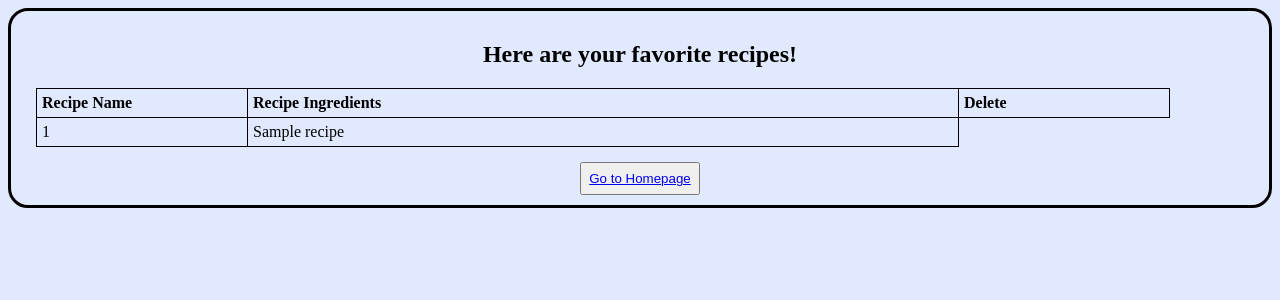
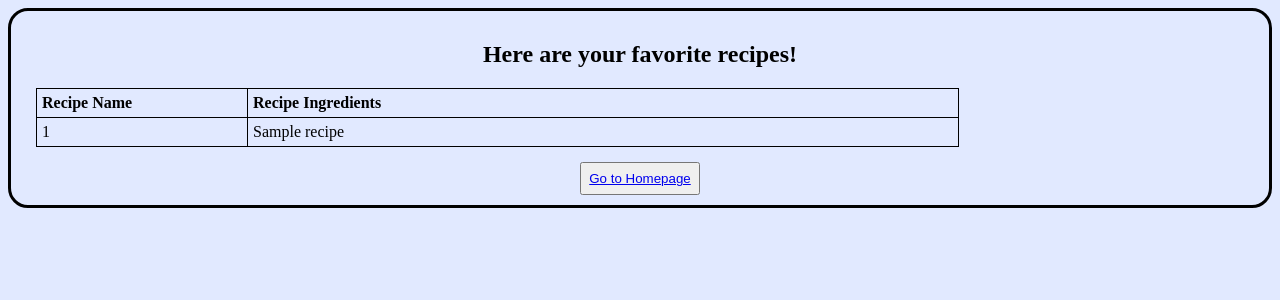
Before and after one commit to bobersnip/CS411-Group5, a Flask app: template basic_site edited/templates/favorite.html in a window 1280 px wide. Shown: the top 300 px of the page. Run offline with Flask 2, Linux system fonts and the light colour scheme; the template is opened without the code that fills it: most values are stand-ins (such as "Sample title", 1, 10 or a date in 2020); parts of the project's set-up code (start-up, migrations or seed data) failed here and were passed over; some libraries are stand-ins or nearby versions.

Commit message:
Update favorite.html

```diff
--- a/basic_site edited/templates/favorite.html
+++ b/basic_site edited/templates/favorite.html
@@ -29,7 +29,6 @@
         <tr>
             <th>Recipe Name</th>
             <th>Recipe Ingredients</th>
-            <th>Delete</th>
         </tr>
 
         <tr>
```
